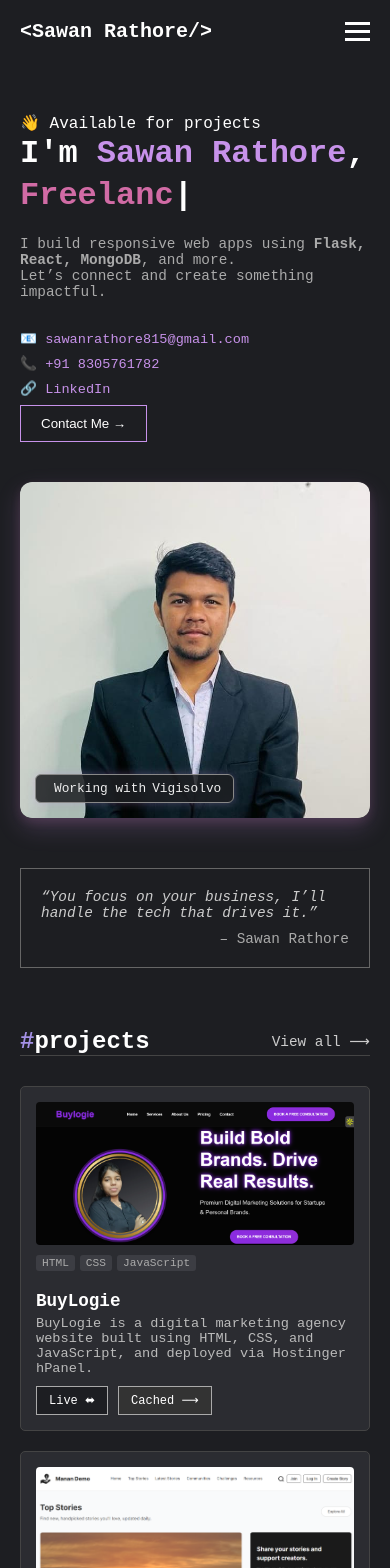
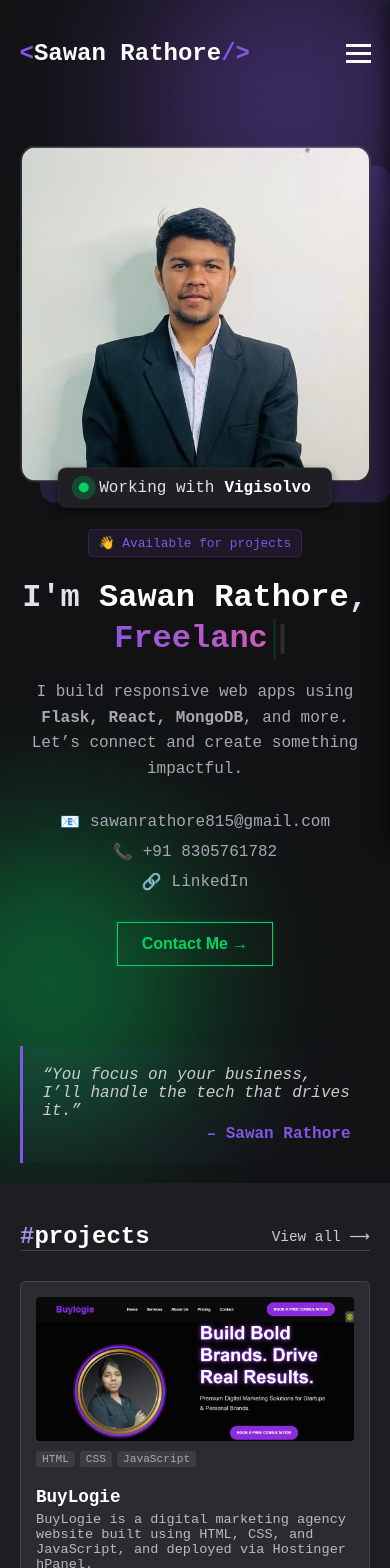
Before and after one commit to Sawan03/sawan, a React (Create React App) app: page / in a window 390 px wide. Shown: the top 1568 px of the page. Built offline with nearby package versions, Linux system fonts and the light colour scheme.

Commit message:
Update LandingPage.css

```diff
--- a/src/styles/LandingPage.css
+++ b/src/styles/LandingPage.css
@@ -6,67 +6,86 @@
 }
 
 body {
-  font-family: 'Courier New', monospace;
-  background-color: #1d1e22;
-  color: #fff;
-}
-/* Contact Info (within Landing Page) */
-.contact-info {
-  margin-top: 30px;
-  font-size: 0.95rem;
-  color: #ccc;
-  display: flex;
-  flex-direction: column;
-  gap: 10px;
-  padding-bottom: 8px;
+  font-family: 'Courier New', monospace; /* Or change to 'Fira Code' or 'Roboto' */
+  background-color: #121214; /* Darker, more premium background */
+  color: #e1e1e6;
+  overflow-x: hidden;
 }
 
-.contact-info a {
-  color: #c792ea;
-  text-decoration: none;
-  transition: color 0.3s ease;
+/* --- Animated Background Glows --- */
+.landing-container {
+  position: relative;
+  padding: 20px 5%;
+  min-height: 100vh;
+  overflow: hidden;
 }
 
-.contact-info a:hover {
-  color: #d16ba5;
-  text-decoration: underline;
+.glow-circle {
+  position: absolute;
+  width: 300px;
+  height: 300px;
+  border-radius: 50%;
+  filter: blur(80px);
+  z-index: -1;
+  opacity: 0.4;
 }
 
-/* Responsive tweaks */
-@media (max-width: 768px) {
-  .contact-info {
-    font-size: 0.85rem;
-    gap: 8px;
-  }
+.glow-1 {
+  top: -50px;
+  right: -50px;
+  background: #8257e6; /* Purple glow */
 }
 
-
-/* Container */
-.landing-container {
-  padding: 20px;
+.glow-2 {
+  bottom: 50px;
+  left: -100px;
+  background: #04d361; /* Green glow */
 }
 
-/* Navbar */
+/* --- Navbar --- */
 .navbar {
   display: flex;
   justify-content: space-between;
   align-items: center;
-  padding-bottom: 30px;
+  padding: 20px 0;
   position: relative;
+  z-index: 100;
 }
 
 .logo {
   font-weight: bold;
-  font-size: 20px;
+  font-size: 1.5rem;
+  color: #fff;
 }
 
-/* Burger Icon */
+.code-tag {
+  color: #8257e6; /* Purple tag color */
+}
+
+.nav-links {
+  display: flex;
+  list-style: none;
+  gap: 30px;
+}
+
+.nav-links a {
+  color: #a8a8b3;
+  text-decoration: none;
+  font-size: 1rem;
+  transition: color 0.3s, text-shadow 0.3s;
+}
+
+.nav-links a:hover, .nav-links .active {
+  color: #04d361; /* Green hover */
+  text-shadow: 0 0 10px rgba(4, 211, 97, 0.3);
+}
+
+/* Burger Menu (Mobile) */
 .burger {
   display: none;
   flex-direction: column;
   gap: 5px;
   cursor: pointer;
-  z-index: 1001;
 }
 
 .burger div {
@@ -76,218 +95,224 @@ body {
   transition: all 0.3s ease;
 }
 
-/* Burger Animation */
-.burger.toggle .line1 {
-  transform: rotate(-45deg) translate(-5px, 6px);
-}
-.burger.toggle .line2 {
-  opacity: 0;
-}
-.burger.toggle .line3 {
-  transform: rotate(45deg) translate(-5px, -6px);
-}
-
-/* Nav Links */
-.nav-links {
-  display: flex;
-  list-style: none;
-  gap: 20px;
-  font-size: 14px;
-  transition: all 0.3s ease;
-}
-
-.nav-links a {
-  color: #a491e6;
-  text-decoration: none;
-}
-
-.nav-links .active {
-  text-decoration: underline;
-}
-
-/* Hero Section */
+/* --- Hero Section --- */
 .hero-section {
   display: flex;
   justify-content: space-between;
   align-items: center;
+  margin-top: 60px;
   gap: 40px;
-  flex-wrap: wrap;
-  margin-top: 40px;
+  animation: fadeIn 1.5s ease-out;
 }
 
-/* Hero Text */
 .hero-text {
   flex: 1;
-  min-width: 300px;
+}
+
+.badge {
+  display: inline-block;
+  background: rgba(130, 87, 230, 0.1);
+  color: #8257e6;
+  padding: 5px 10px;
+  border-radius: 5px;
+  font-size: 0.8rem;
+  margin-bottom: 20px;
+  border: 1px solid rgba(130, 87, 230, 0.2);
 }
 
 .hero-text h1 {
-  font-size: 2.5rem;
+  font-size: 2.8rem;
   line-height: 1.3;
   margin-bottom: 20px;
 }
 
-.highlight1 {
-  color: #c792ea;
+.highlight1 { color: #fff; }
+.highlight2 {
+  color: #8257e6;
+  background: -webkit-linear-gradient(45deg, #8257e6, #d65db1);
+  -webkit-background-clip: text;
+  -webkit-text-fill-color: transparent;
 }
 
-.highlight2 {
-  color: #d16ba5;
+/* Typewriter Cursor */
+.cursor {
+  display: inline-block;
+  width: 3px;
+  background-color: #04d361;
+  margin-left: 5px;
+  animation: blink 1s infinite;
 }
 
 .subtext {
-  font-size: 0.9rem;
-  color: #aaa;
-  margin-bottom: 20px;
+  color: #a8a8b3;
+  font-size: 1rem;
+  line-height: 1.6;
+  margin-bottom: 30px;
+  max-width: 500px;
 }
 
-.contact-btn {
-  background: transparent;
-  color: #fff;
-  border: 1px solid #c792ea;
-  padding: 10px 20px;
-  cursor: pointer;
+/* Contact Info */
+.contact-info {
+  display: flex;
+  flex-direction: column;
+  gap: 10px;
+  margin-bottom: 30px;
+}
+
+.contact-link {
+  color: #a8a8b3;
+  text-decoration: none;
+  display: flex;
+  align-items: center;
+  gap: 10px;
   transition: 0.3s;
 }
 
-.contact-btn:hover {
-  background-color: #c792ea;
-  color: #000;
+.contact-link:hover {
+  color: #fff;
+  transform: translateX(5px); /* Subtle slide effect */
 }
 
-/* Hero Image */
-/* Hero Image - Enhanced */
+/* Contact Button */
+.contact-btn {
+  background: transparent;
+  color: #04d361;
+  border: 1px solid #04d361;
+  padding: 12px 24px;
+  font-size: 1rem;
+  font-weight: bold;
+  cursor: pointer;
+  transition: all 0.3s ease;
+  box-shadow: 0 0 5px rgba(4, 211, 97, 0.2);
+}
+
+.contact-btn:hover {
+  background: rgba(4, 211, 97, 0.1);
+  box-shadow: 0 0 15px rgba(4, 211, 97, 0.5);
+  transform: translateY(-3px);
+}
+
+/* --- Hero Image --- */
+.hero-image-wrapper {
+  flex: 1;
+  display: flex;
+  justify-content: center;
+  position: relative;
+}
+
 .hero-image {
   position: relative;
-  flex: 1;
-  min-width: 250px;
-  display: flex;
-  justify-content: center;
-  align-items: center;
-  overflow: hidden;
-  border-radius: 12px;
-  box-shadow: 0 10px 25px rgba(199, 146, 234, 0.2),
-              0 4px 10px rgba(209, 107, 165, 0.15);
-  background: linear-gradient(135deg, #2a2b30 0%, #1f1f23 100%);
-  transition: transform 0.3s ease;
   width: 100%;
-  max-width: 469px;
-  height: auto;
+  max-width: 400px;
+  animation: float 6s ease-in-out infinite; /* Floating Animation */
 }
 
 .hero-image img {
   width: 100%;
-  max-width: 469px;
-  height: auto;
-  border-radius: 10px;
-  object-fit: cover;
-  transition: transform 0.5s ease;
+  border-radius: 15px;
+  border: 2px solid rgba(255, 255, 255, 0.1);
+  box-shadow: 20px 20px 0 rgba(130, 87, 230, 0.2);
 }
 
-.hero-image img:hover {
-  transform: scale(1.03);
+/* Working Status Badge */
+.working-status {
+  position: absolute;
+  bottom: -20px;
+  right: -10px;
+  background: #202024;
+  padding: 10px 20px;
+  border-radius: 8px;
+  display: flex;
+  align-items: center;
+  gap: 10px;
+  border: 1px solid #29292e;
+  box-shadow: 0 4px 10px rgba(0,0,0,0.5);
 }
 
+.bold { font-weight: bold; color: #fff; }
 
-
-
-.hero-image img:hover {
-  transform: scale(1.03);
+.pulse {
+  display: block;
+  width: 10px;
+  height: 10px;
+  background: #04d361;
+  border-radius: 50%;
+  box-shadow: 0 0 0 rgba(4, 211, 97, 0.4);
+  animation: pulse 2s infinite;
 }
 
-/* Updated Working Status Styling */
-.working-status {
-  position: absolute;
-  bottom: 15px;
-  left: 15px;
-  background-color: rgba(29, 30, 34, 0.85);
-  border: 1px solid #888;
-  padding: 6px 12px;
-  font-size: 0.8rem;
-  display: flex;
-  align-items: center;
-  gap: 6px;
-  border-radius: 6px;
-  box-shadow: 0 0 8px rgba(199, 146, 234, 0.3);
-  color: #eee;
+/* --- Quote Box --- */
+.quote-box {
+  margin-top: 80px;
+  padding: 20px;
+  border-left: 3px solid #8257e6;
+  background: linear-gradient(90deg, rgba(130, 87, 230, 0.05), transparent);
 }
 
-/* Quote Box */
-.quote-box {
-  border: 1px solid #666;
-  padding: 20px;
-  margin-top: 50px;
-  font-size: 1rem;
-  background-color: transparent;
-  position: relative;
+.quote { font-style: italic; color: #ccc; }
+.author { text-align: right; color: #8257e6; margin-top: 5px; font-weight: bold; }
+
+/* --- Animations --- */
+@keyframes float {
+  0% { transform: translateY(0px); }
+  50% { transform: translateY(-20px); }
+  100% { transform: translateY(0px); }
 }
 
-.quote {
-  font-style: italic;
-  color: #ccc;
-  margin-bottom: 10px;
+@keyframes blink {
+  0%, 100% { opacity: 1; }
+  50% { opacity: 0; }
 }
 
-.author {
-  text-align: right;
-  color: #aaa;
-  font-size: 0.9rem;
+@keyframes pulse {
+  0% { box-shadow: 0 0 0 0 rgba(4, 211, 97, 0.7); }
+  70% { box-shadow: 0 0 0 10px rgba(4, 211, 97, 0); }
+  100% { box-shadow: 0 0 0 0 rgba(4, 211, 97, 0); }
 }
 
+@keyframes fadeIn {
+  from { opacity: 0; transform: translateY(20px); }
+  to { opacity: 1; transform: translateY(0); }
+}
+
+/* --- Responsive --- */
 @media (max-width: 768px) {
-  .hero-section {
+  .burger { display: flex; z-index: 101; }
+
+  .nav-links {
+    position: fixed;
+    right: 0;
+    top: 0;
+    height: 100vh;
+    width: 70%;
+    background-color: #121214;
     flex-direction: column;
-    align-items: center; /* center the image and text */
+    align-items: center;
+    justify-content: center;
+    transform: translateX(100%);
+    transition: transform 0.3s ease-in-out;
+    z-index: 100;
+    box-shadow: -5px 0 15px rgba(0,0,0,0.5);
   }
 
-  .hero-image {
-    max-width: 100%;
+  .nav-links.nav-active { transform: translateX(0%); }
+
+  .hero-section {
+    flex-direction: column-reverse;
+    text-align: center;
   }
 
-  .hero-text h1 {
-    font-size: 2rem;
+  .hero-text h1 { font-size: 2rem; }
+  .contact-info { align-items: center; }
+
+  .working-status {
+    right: 50%;
+    transform: translateX(50%);
+    width: max-content;
   }
 
-  .quote-box {
-    font-size: 0.9rem;
-  }
+  /* Burger Animation */
+  .burger.toggle .line1 { transform: rotate(-45deg) translate(-5px, 6px); }
+  .burger.toggle .line2 { opacity: 0; }
+  .burger.toggle .line3 { transform: rotate(45deg) translate(-5px, -6px); }
 }
-
-
-/* Responsive */
-@media (max-width: 768px) {
-  .burger {
-    display: flex;
-  }
-
-  .nav-links {
-    position: absolute;
-    top: 60px;
-    right: 0;
-    width: 100%;
-    background-color: #2b2c31;
-    flex-direction: column;
-    align-items: flex-start;
-    padding: 20px;
-    gap: 15px;
-    display: none;
-    z-index: 1000;
-  }
-
-  .nav-links.nav-active {
-    display: flex;
-  }
-
-  .hero-section {
-    flex-direction: column;
-    align-items: flex-start;
-  }
-
-  .hero-text h1 {
-    font-size: 2rem;
-  }
-
-  .quote-box {
-    font-size: 0.9rem;
-  }
-}
```
